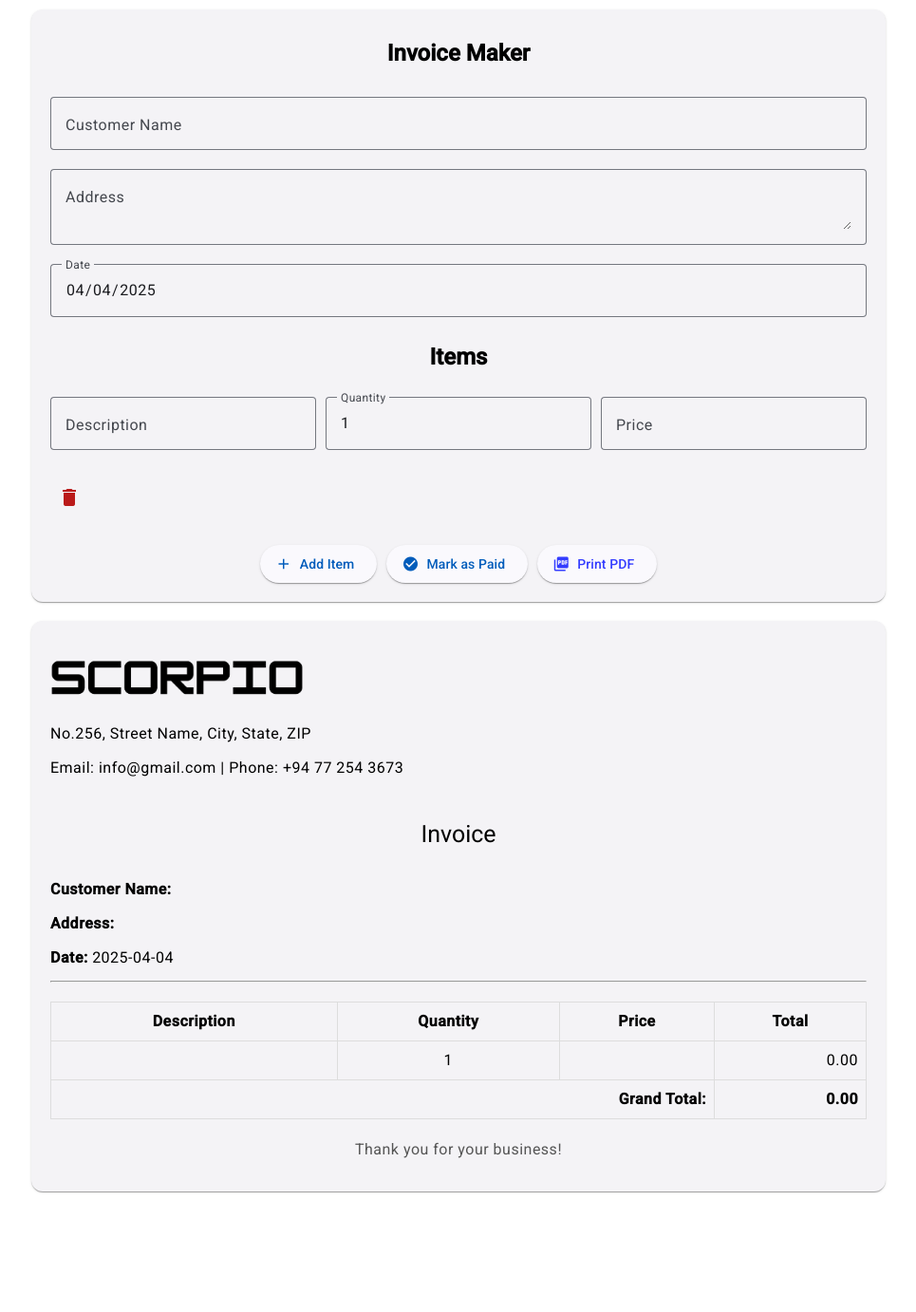
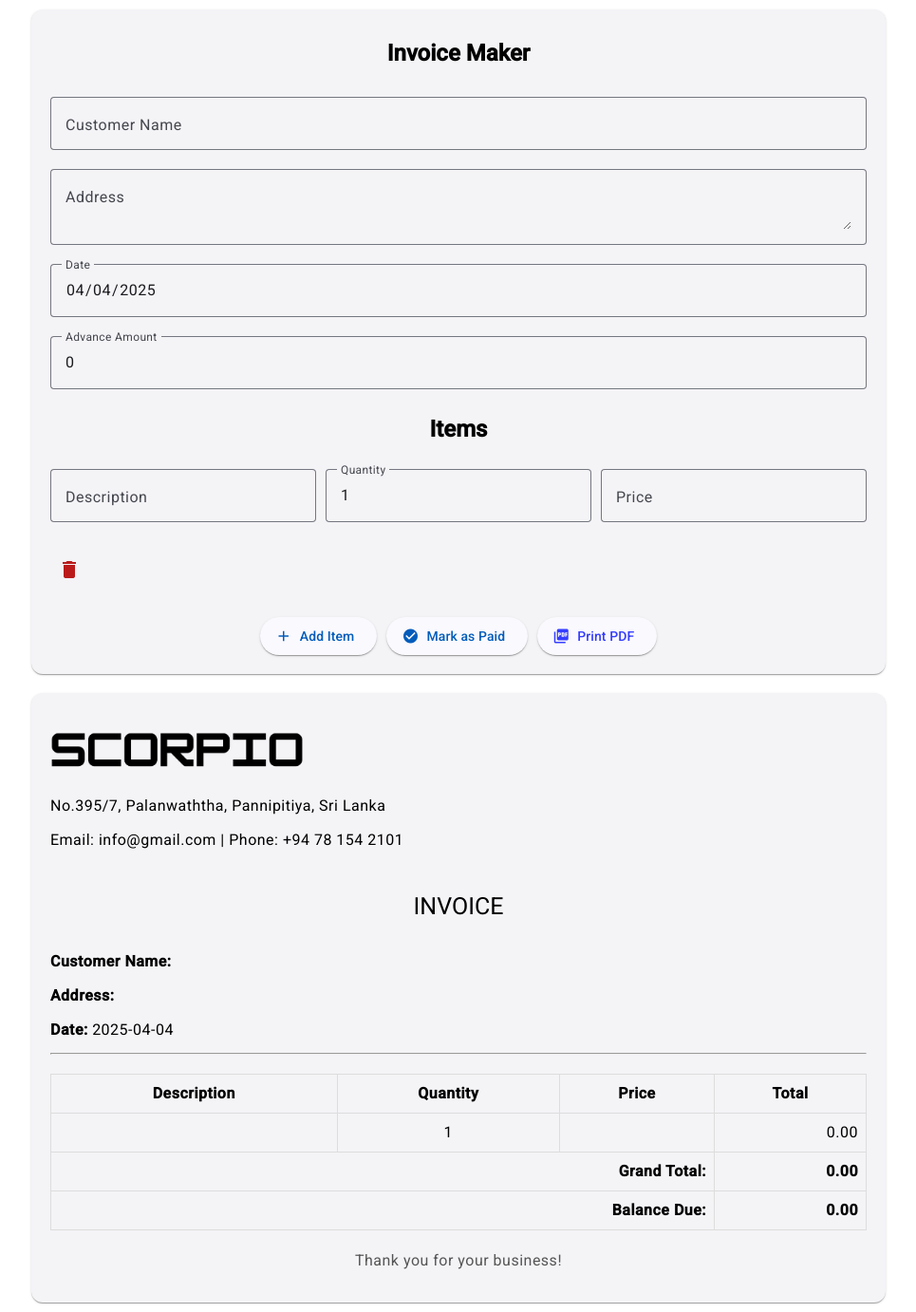
Before and after one commit to Bhagyadilhara/invoicee_app, an Angular app: page / in a window 1280 px wide. Shown: the whole page at 95% size, without its empty margins (157-1122 px from the left). Before the commit the page ends 1265 px from the top, so only its background shows below. Built offline with nearby package versions, Linux system fonts and the light colour scheme.

Commit message:
added advance amount field

```diff
--- a/src/app/app.component.html
+++ b/src/app/app.component.html
@@ -15,6 +15,11 @@
     <mat-form-field appearance="outline" class="full-width">
       <mat-label>Date</mat-label>
       <input matInput type="date" [(ngModel)]="invoice.date" />
+    </mat-form-field>
+
+    <mat-form-field appearance="outline" class="full-width">
+      <mat-label>Advance Amount</mat-label>
+      <input matInput type="number" [(ngModel)]="invoice.advance" />
     </mat-form-field>
 
     <h3 class="title">Items</h3>
@@ -60,15 +65,15 @@
         <div>
           <!-- <h2>Scorpio.lk</h2> -->
           <img src="assets/Scorpio.png" alt="Company Logo" class="company-logo" />
-          <p>No.256, Street Name, City, State, ZIP</p>
-          <p>Email: info&#64;gmail.com | Phone: +94 77 254 3673</p>
+          <p>No.395/7, Palanwaththa, Pannipitiya, Sri Lanka</p>
+          <p>Email: info&#64;gmail.com | Phone: +94 78 154 2101</p>
         </div>
         <!-- <div>
           <img src="assets/Scorpio.png" alt="Company Logo" class="company-logo" />
         </div> -->
       </div>
 
-      <h2 class="invoice-title">Invoice</h2>
+      <h2 class="invoice-title">INVOICE</h2>
       <p><strong>Customer Name:</strong> {{ invoice.customerName }}</p>
       <p><strong>Address:</strong> {{ invoice.address }}</p>
       <p><strong>Date:</strong> {{ invoice.date }}</p>
@@ -91,7 +96,15 @@
           </tr>
           <tr>
             <td colspan="3" class="grand-total-label">Grand Total:</td>
-            <td class="grand-total-value text-end" >{{ total | number: '1.2-2' }}</td>
+            <td class="grand-total-value text-end">{{ total | number: '1.2-2' }}</td>
+          </tr>
+          <tr *ngIf="invoice.advance">
+            <td colspan="3" class="grand-total-label">Advance Paid:</td>
+            <td class="grand-total-value text-end">-{{ invoice.advance | number: '1.2-2' }}</td>
+          </tr>
+          <tr>
+            <td colspan="3" class="grand-total-label">Balance Due:</td>
+            <td class="grand-total-value text-end">{{ balance | number: '1.2-2' }}</td>
           </tr>
         </tbody>
       </table>
--- a/src/app/app.component.ts
+++ b/src/app/app.component.ts
@@ -28,7 +28,8 @@
     customerName: '',
     address: '',
     date: new Date().toISOString().substring(0, 10),
-    items: [{ description: '', quantity: 1, price: '' }], // Set price as an empty string
+    items: [{ description: '', quantity: 1, price: '' }],
+    advance: 0 // <-- Add this line
   };
 
   @ViewChild('invoiceContent', { static: false }) invoiceContent!: ElementRef;
@@ -48,9 +49,14 @@
 
   get total() {
     return this.invoice.items.reduce((sum, item) => {
-      const price = parseFloat(item.price) || 0; // Safely parse the price as a number
+      const price = parseFloat(item.price) || 0;
       return sum + item.quantity * price;
     }, 0);
+  }
+
+  get balance() {
+    // New getter for balance after advance
+    return this.total - (parseFloat(this.invoice.advance as any) || 0);
   }
 
   generatePDF() {
```
